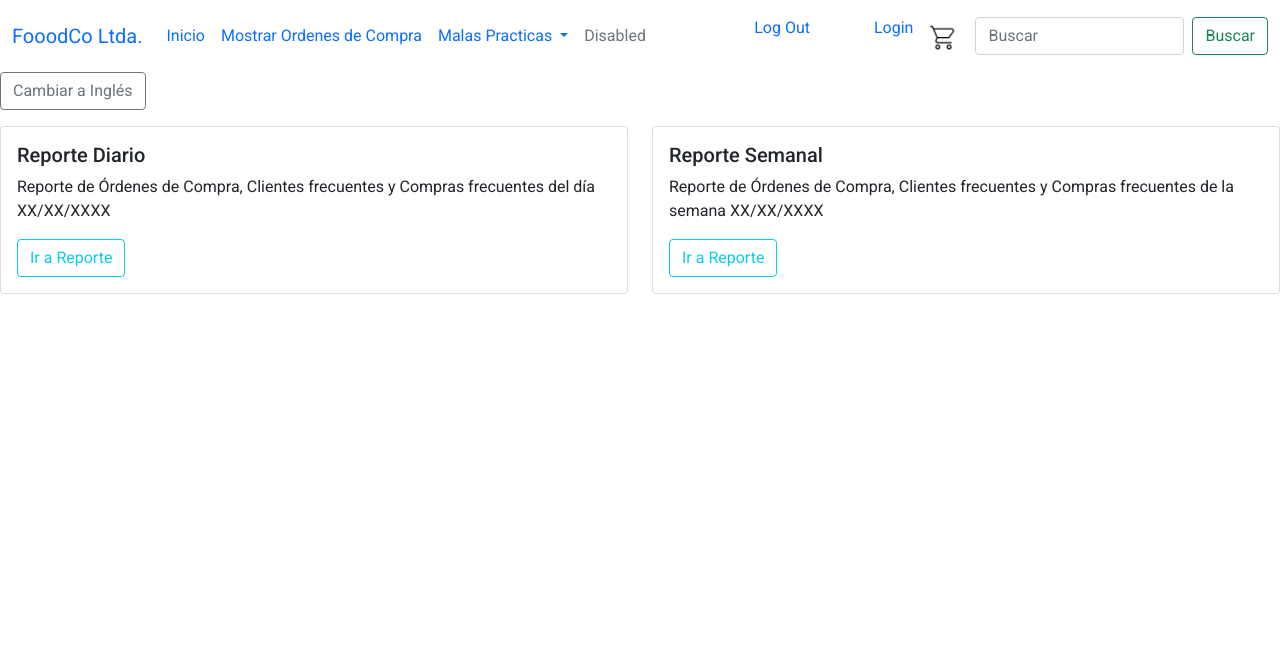
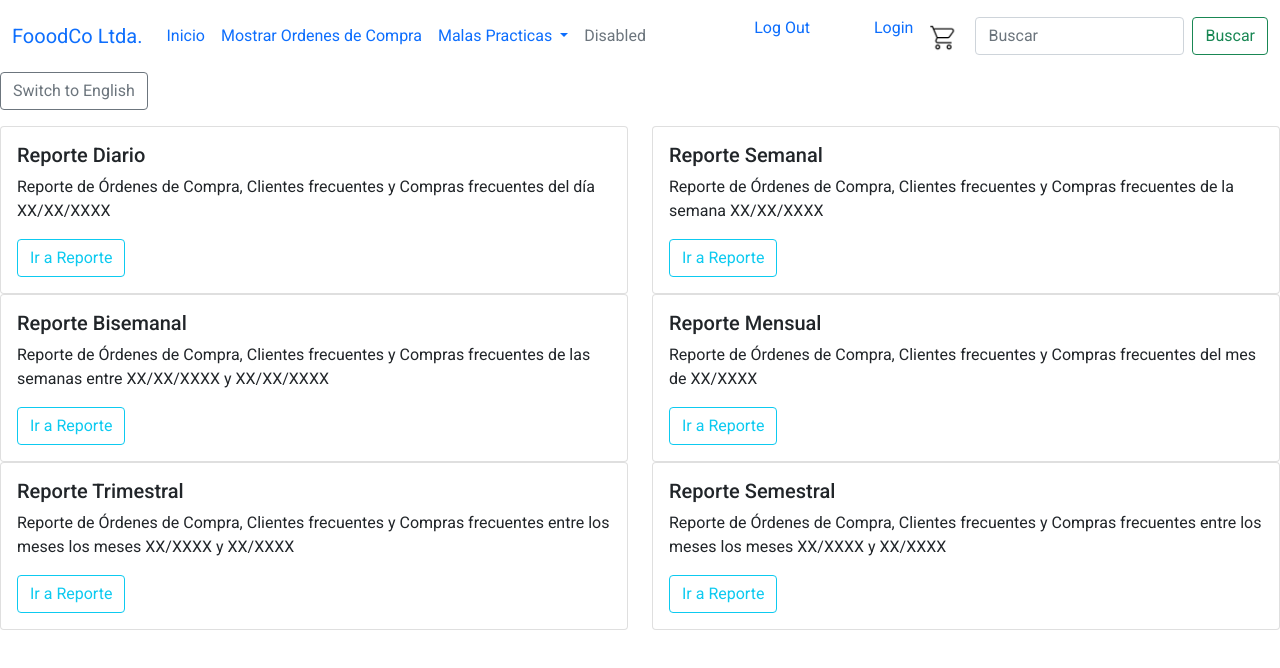
Before and after one commit to Cristobal-galaz/Proyecto-FooDCo-Ltda, an Angular app: page /mostrarorden in a window 1280 px wide. Shown: the top 668 px of the page. Built offline with nearby package versions, Linux system fonts and the light colour scheme.

Commit message:
Cambios que complementan los modulos en ingles

```diff
--- a/src/app/modulos/ventas/componentes/inicio-en/inicio-en.component.html
+++ b/src/app/modulos/ventas/componentes/inicio-en/inicio-en.component.html
@@ -6,6 +6,6 @@
     <button (click)="goToPersonal()">Be served by an Executive</button>
     <button class="btn">Be served autonomously</button>
   </div>
-  <button class="english-button" (click)="switchToSpanish()">Switch to Spanish</button>
+  <button class="english-button" (click)="switchToSpanish()">Cambiar a Español</button>
 </div>
 <p *ngIf="message">{{ message }}</p>
--- a/src/app/modulos/ventas/componentes/inicio/inicio.component.html
+++ b/src/app/modulos/ventas/componentes/inicio/inicio.component.html
@@ -6,6 +6,6 @@
     <button (click)="goToPersonal()">Ser atendido por un Ejecutivo</button>
     <button class="btn" (click)="goTomenus()">Ser atendido autonomamente</button>
   </div>
-  <button (click)="switchToEnglish()" class="english-button">Cambiar a inglés</button>
+  <button (click)="switchToEnglish()" class="english-button">Switch to English</button>
 </div>
 <p *ngIf="message">{{ message }}</p>
--- a/src/app/modulos/ventas/componentes/mostrarorden-en/mostrarorden-en.component.html
+++ b/src/app/modulos/ventas/componentes/mostrarorden-en/mostrarorden-en.component.html
@@ -1,5 +1,4 @@
-<!-- Botón para cambiar a español -->
-<button class="btn btn-outline-secondary mb-3" (click)="switchToSpanish()">Switch to Spanish</button>
+<button class="btn btn-outline-secondary mb-3" (click)="switchToSpanish()">Cambiar a Español</button>
 
 <div class="row">
   <div class="col-sm-6 mb-3 mb-sm-0">
@@ -7,20 +6,57 @@
       <div class="card-body">
         <h5 class="card-title">Daily Report</h5>
         <p class="card-text">Report of Purchase Orders, Frequent Customers, and Frequent Purchases on XX/XX/XXXX</p>
-        <!-- Botón que llama al método de redirección -->
         <button class="btn btn-outline-info" (click)="goToOrden()">Go to Report</button>
       </div>
     </div>
   </div>
-
   <div class="col-sm-6">
     <div class="card">
       <div class="card-body">
         <h5 class="card-title">Weekly Report</h5>
         <p class="card-text">Report of Purchase Orders, Frequent Customers, and Frequent Purchases for the week XX/XX/XXXX</p>
-        <!-- Botón que llama al método de redirección -->
         <button class="btn btn-outline-info" (click)="goToOrden()">Go to Report</button>
       </div>
     </div>
   </div>
 </div>
+<div class="row">
+  <div class="col-sm-6 mb-3 mb-sm-0">
+    <div class="card">
+      <div class="card-body">
+        <h5 class="card-title">Biweekly Report</h5>
+        <p class="card-text">Purchase Orders Report, Frequent Customers, and Frequent Purchases for the weeks between XX/XX/XXXX and XX/XX/XXXX</p>
+        <button class="btn btn-outline-info" (click)="goToOrden()">Go to Report</button>
+      </div>
+    </div>
+  </div>
+  <div class="col-sm-6">
+    <div class="card">
+      <div class="card-body">
+        <h5 class="card-title">Monthly Report</h5>
+        <p class="card-text">Purchase Orders Report, Frequent Customers, and Frequent Purchases for the month of XX/XXXX</p>
+        <button class="btn btn-outline-info" (click)="goToOrden()">Go to Report</button>
+      </div>
+    </div>
+  </div>
+</div>
+<div class="row">
+  <div class="col-sm-6 mb-3 mb-sm-0">
+    <div class="card">
+      <div class="card-body">
+        <h5 class="card-title">Quarterly Report</h5>
+        <p class="card-text">Purchase Orders Report, Frequent Customers, and Frequent Purchases between the months XX/XXXX and XX/XXXX</p>
+        <button class="btn btn-outline-info" (click)="goToOrden()">Go to Report</button>
+      </div>
+    </div>
+  </div>
+  <div class="col-sm-6">
+    <div class="card">
+      <div class="card-body">
+        <h5 class="card-title">Semiannual Report</h5>
+        <p class="card-text">Purchase Orders Report, Frequent Customers, and Frequent Purchases between the months XX/XXXX and XX/XXXX</p>
+        <button class="btn btn-outline-info" (click)="goToOrden()">Go to Report</button>
+      </div>
+    </div>
+  </div>
+</div>
--- a/src/app/modulos/ventas/componentes/mostrarorden/mostrarorden.component.html
+++ b/src/app/modulos/ventas/componentes/mostrarorden/mostrarorden.component.html
@@ -1,5 +1,4 @@
-<!-- Botón para cambiar a inglés -->
-<button class="btn btn-outline-secondary mb-3" (click)="switchToEnglish()">Cambiar a Inglés</button>
+<button class="btn btn-outline-secondary mb-3" (click)="switchToEnglish()">Switch to English</button>
 
 <div class="row">
   <div class="col-sm-6 mb-3 mb-sm-0">
@@ -7,20 +6,57 @@
       <div class="card-body">
         <h5 class="card-title">Reporte Diario</h5>
         <p class="card-text">Reporte de Órdenes de Compra, Clientes frecuentes y Compras frecuentes del día XX/XX/XXXX</p>
-        <!-- Botón que llama al método de redirección -->
         <button class="btn btn-outline-info" (click)="goToOrden()">Ir a Reporte</button>
       </div>
     </div>
   </div>
-
   <div class="col-sm-6">
     <div class="card">
       <div class="card-body">
         <h5 class="card-title">Reporte Semanal</h5>
         <p class="card-text">Reporte de Órdenes de Compra, Clientes frecuentes y Compras frecuentes de la semana XX/XX/XXXX</p>
-        <!-- Botón que llama al método de redirección -->
         <button class="btn btn-outline-info" (click)="goToOrden()">Ir a Reporte</button>
       </div>
     </div>
   </div>
 </div>
+<div class="row">
+  <div class="col-sm-6 mb-3 mb-sm-0">
+    <div class="card">
+      <div class="card-body">
+        <h5 class="card-title">Reporte Bisemanal</h5>
+        <p class="card-text">Reporte de Órdenes de Compra, Clientes frecuentes y Compras frecuentes de las semanas entre XX/XX/XXXX y XX/XX/XXXX</p>
+        <button class="btn btn-outline-info" (click)="goToOrden()">Ir a Reporte</button>
+      </div>
+    </div>
+  </div>
+  <div class="col-sm-6">
+    <div class="card">
+      <div class="card-body">
+        <h5 class="card-title">Reporte Mensual</h5>
+        <p class="card-text">Reporte de Órdenes de Compra, Clientes frecuentes y Compras frecuentes del mes de XX/XXXX</p>
+        <button class="btn btn-outline-info" (click)="goToOrden()">Ir a Reporte</button>
+      </div>
+    </div>
+  </div>
+</div>
+<div class="row">
+  <div class="col-sm-6 mb-3 mb-sm-0">
+    <div class="card">
+      <div class="card-body">
+        <h5 class="card-title">Reporte Trimestral</h5>
+        <p class="card-text">Reporte de Órdenes de Compra, Clientes frecuentes y Compras frecuentes entre los meses los meses XX/XXXX y XX/XXXX</p>
+        <button class="btn btn-outline-info" (click)="goToOrden()">Ir a Reporte</button>
+      </div>
+    </div>
+  </div>
+  <div class="col-sm-6">
+    <div class="card">
+      <div class="card-body">
+        <h5 class="card-title">Reporte Semestral</h5>
+        <p class="card-text">Reporte de Órdenes de Compra, Clientes frecuentes y Compras frecuentes entre los meses los meses XX/XXXX y XX/XXXX</p>
+        <button class="btn btn-outline-info" (click)="goToOrden()">Ir a Reporte</button>
+      </div>
+    </div>
+  </div>
+</div>
--- a/src/app/modulos/ventas/componentes/mostrarorden/mostrarorden.component.ts
+++ b/src/app/modulos/ventas/componentes/mostrarorden/mostrarorden.component.ts
@@ -21,7 +21,7 @@ export class MostrarordenComponent implements OnInit {
   }
 
   goToOrden() {
-    this.router.navigate(['/orden']);
+    this.router.navigate(['/orden-compra']);
   }
 
   switchToEnglish() {
--- a/src/app/modulos/ventas/componentes/orden-compra-en/orden-compra-en.component.html
+++ b/src/app/modulos/ventas/componentes/orden-compra-en/orden-compra-en.component.html
@@ -5,6 +5,9 @@
 
     <div class="seccion">
       <p><strong>Customer Name:</strong> [Customer Name]</p>
+      <p><strong>Customer DNI:</strong> [Customer DNI]</p>
+      <p><strong>In Charge Name:</strong> [In Charge Name]</p>
+      <p><strong>In Charge DNI:</strong> [In Charge DNI]</p>
       <p><strong>Invoice Details:</strong> [Invoice Details]</p>
       <p><strong>Order Date:</strong> [Date]</p>
     </div>
--- a/src/app/modulos/ventas/componentes/orden-compra/orden-compra.component.html
+++ b/src/app/modulos/ventas/componentes/orden-compra/orden-compra.component.html
@@ -5,6 +5,9 @@
 
   <div class="seccion">
     <p><strong>Nombre cliente:</strong> [Nombre del Cliente]</p>
+    <p><strong>Rut cliente:</strong> [Rut del Cliente]</p>
+    <p><strong>Nombre Encargado:</strong> [Nombre del Encargado]</p>
+    <p><strong>Rut Encargado:</strong> [Rut del Encargado]</p>
     <p><strong>Datos de factura:</strong> [Datos de Factura]</p>
     <p><strong>Fecha de orden:</strong> [Fecha]</p>
   </div>
```
